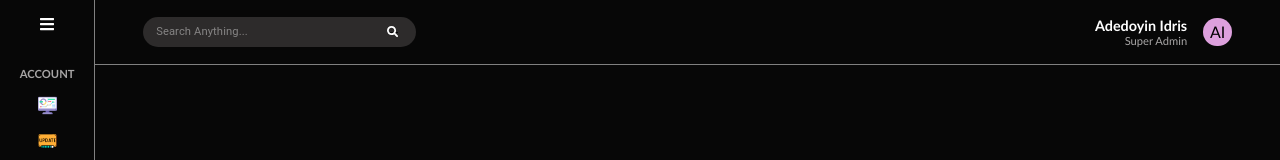
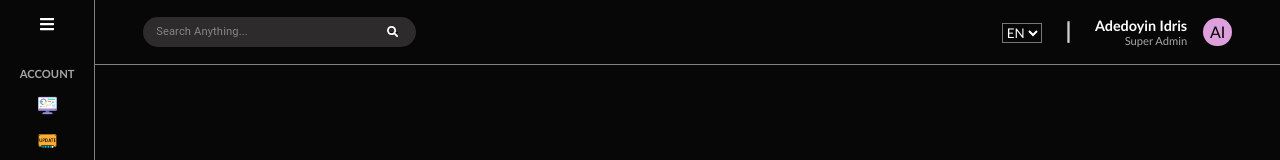
Before and after one commit to DevAdedoyin/monify, a React (Create React App) app: page / in a window 1280 px wide. Shown: the top 160 px of the page. Built offline with nearby package versions, Linux system fonts and the light colour scheme.

Commit message:
vertical rule done

```diff
--- a/src/components/Dashboard/DashboardHeader.module.css
+++ b/src/components/Dashboard/DashboardHeader.module.css
@@ -45,6 +45,14 @@
     padding-right: 3rem;
 }
 
+hr {
+    width: 1.2rem;
+    background-color: var(--grey-font);
+    margin: 0px 1rem;
+    transform: rotate(90deg);
+}
+
+/* USERNAME AND ADMIN STATUS */
 .usernameContainer {
     display: flex;
     flex-direction: column;
@@ -63,6 +71,7 @@
     color: var(--grey-font);
 }
 
+/* USERNAME AND ADMIN STATUS END */
 
 .profilePicContainer {
     height: 1.8rem;
--- a/src/components/Dashboard/DashboardHeader.tsx
+++ b/src/components/Dashboard/DashboardHeader.tsx
@@ -24,8 +24,15 @@ function DashboardHeader() {
       </div>
       <div className={DHStyle.headerDetailsContainer}>
         <div className={DHStyle.notificationStyle}>{/* <Badge /> */}</div>
-        <div>{/* <p>EN</p> */}</div>
-        <div className={DHStyle.vr}></div>
+        <div>
+          <select>
+            <option>EN</option>
+            <option>FR</option>
+            <option>ES</option>
+            <option>DE</option>
+          </select>
+        </div>
+        <hr />
         <div className={DHStyle.usernameContainer}>
           <p className={DHStyle.username}>Adedoyin Idris</p>
           <p className={DHStyle.rank}>Super Admin</p>
```
